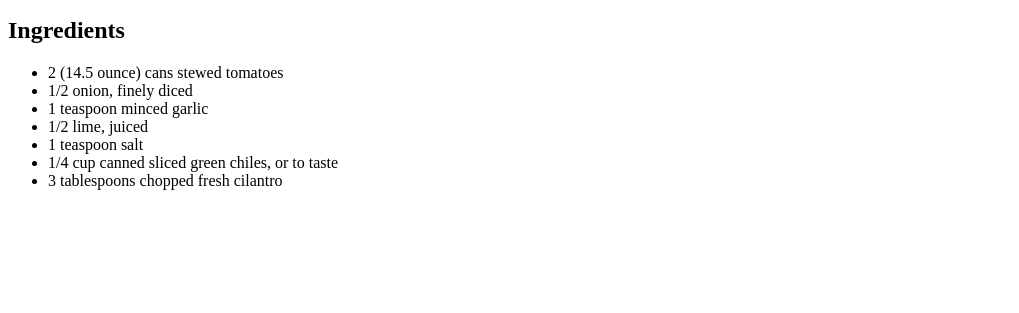
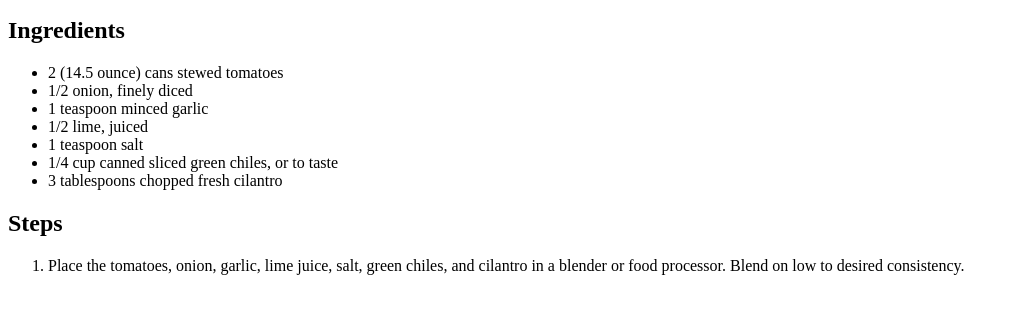
Before and after one commit to Ohm013/odin-recipes, a plain HTML site: page recipes/salsa.html in a window 1280 px wide. Shown: the part 421-734 px from the top of the page, without its empty margins (0-1019 px from the left). Drawn offline with Linux system fonts and the light colour scheme.

Commit message:
added steps heading and wrote directions for salsa

```diff
--- a/recipes/salsa.html
+++ b/recipes/salsa.html
@@ -20,5 +20,12 @@
         <li>1/4 cup canned sliced green chiles, or to taste</li>
         <li>3 tablespoons chopped fresh cilantro</li>
     </ul>
+
+    <h2>Steps</h2>
+
+    <ol>
+        <li>Place the tomatoes, onion, garlic, lime juice, salt, green chiles, and cilantro in a blender or food processor. Blend on low to desired consistency.</li>
+
+    </ol>
 </body>
 </html>
```
